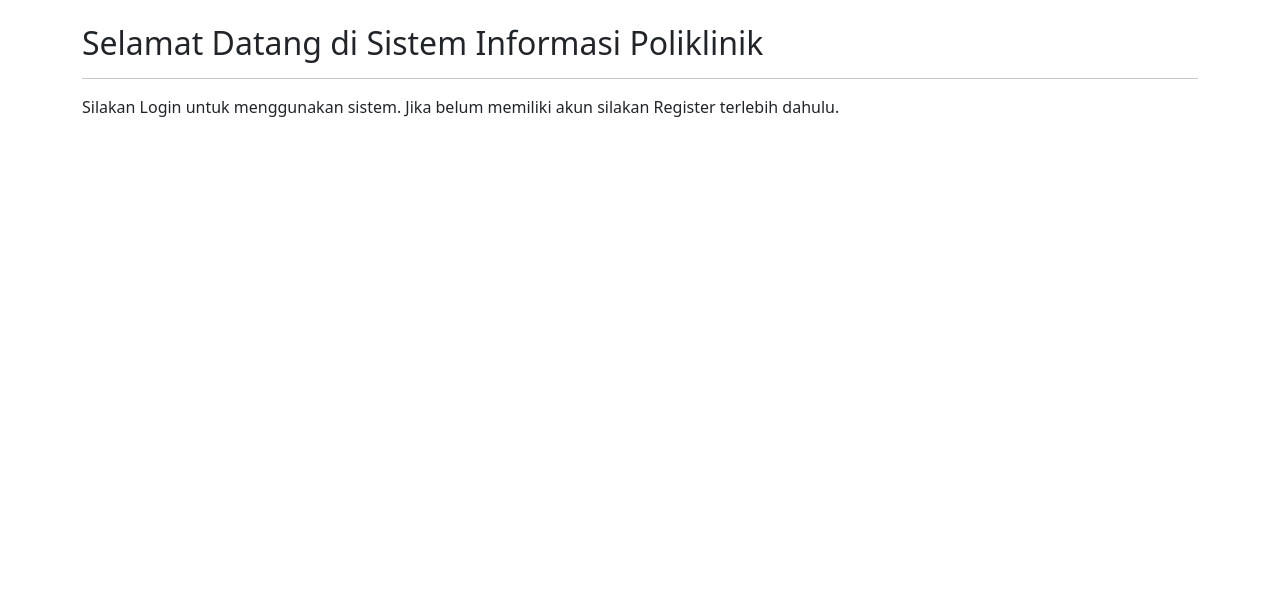
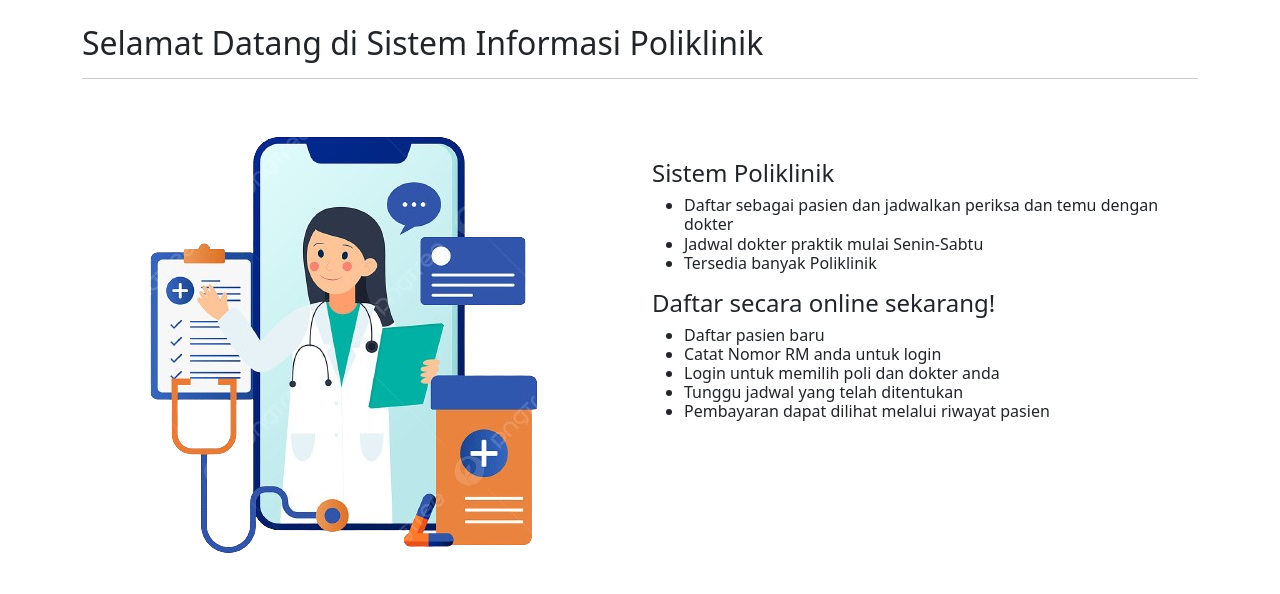
Before and after one commit to ginov4110/bk-poliklinik, a PHP site: page /index.php in a window 1280 px wide. Shown: the part 56-650 px from the top of the page. Run offline with PHP 8.4, Linux system fonts and the light colour scheme.

Commit message:
refactor: index page & add images

```diff
--- a/index.php
+++ b/index.php
@@ -137,12 +137,34 @@
 
         if (isset($_SESSION['username'])) {
             //jika sudah login tampilkan username
-            echo ", " . $_SESSION['username'] . "</h2><hr>";
-        } else {
-            echo "</h2><hr>Silakan Login untuk menggunakan sistem. Jika belum memiliki akun silakan Register terlebih dahulu.";
+            echo ", " . $_SESSION['username'] . "</h2>";
         }
     }
     ?>
+    <hr>
+    <div class="container-fluid">
+        <div class="row d-flex justify-content-center">
+            <div class="col">
+                <img src="./images/dokterLogin-removebg-preview.png" class="img_thumbnail" alt="">
+            </div>
+            <div class="col mt-5">
+                <h4 class="mt-3">Sistem Poliklinik</h4>
+                <ul type="dot">
+                    <li class="fs-6">Daftar sebagai pasien dan jadwalkan periksa dan temu dengan dokter</li>
+                    <li class="fs-6">Jadwal dokter praktik mulai Senin-Sabtu</li>
+                    <li class="fs-6">Tersedia banyak Poliklinik</li>
+                </ul>
+                <h4 class="mt-3">Daftar secara online sekarang!</h4>
+                    <ul type="dot">
+                        <li class="fs-6">Daftar pasien baru</li>
+                        <li class="fs-6">Catat Nomor RM anda untuk login</li>
+                        <li class="fs-6">Login untuk memilih poli dan dokter anda</li>
+                        <li class="fs-6">Tunggu jadwal yang telah ditentukan</li>
+                        <li class="fs-6">Pembayaran dapat dilihat melalui riwayat pasien</li>
+                    </ul>
+            </div>
+        </div>
+    </div>
 </main>
 
     <!-- Script -->
```
Also changed, not shown: images/doctor-checking-on-patient-diagnose-2279005-1898173.png (renamed from images/doctor-checking-on-patient-diagnose-2279005-1898173.webp), images/dokterLogin-removebg-preview.png (added), images/dokterLogin.jpeg (deleted), images/pngtree-ui-illustration-and-infographic-smart-medical-vector-png-image_6582553-removebg-preview.png (added).
